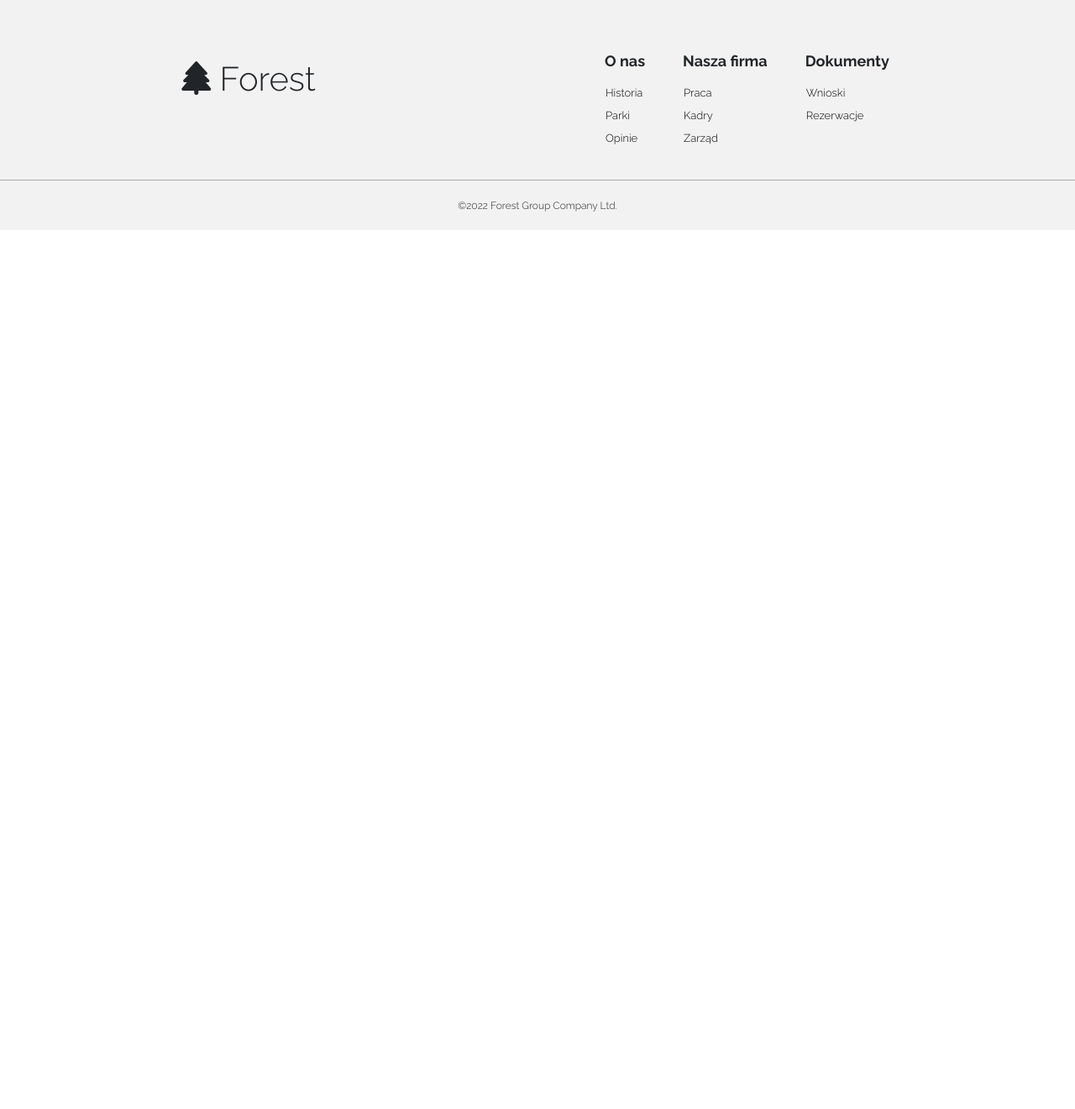
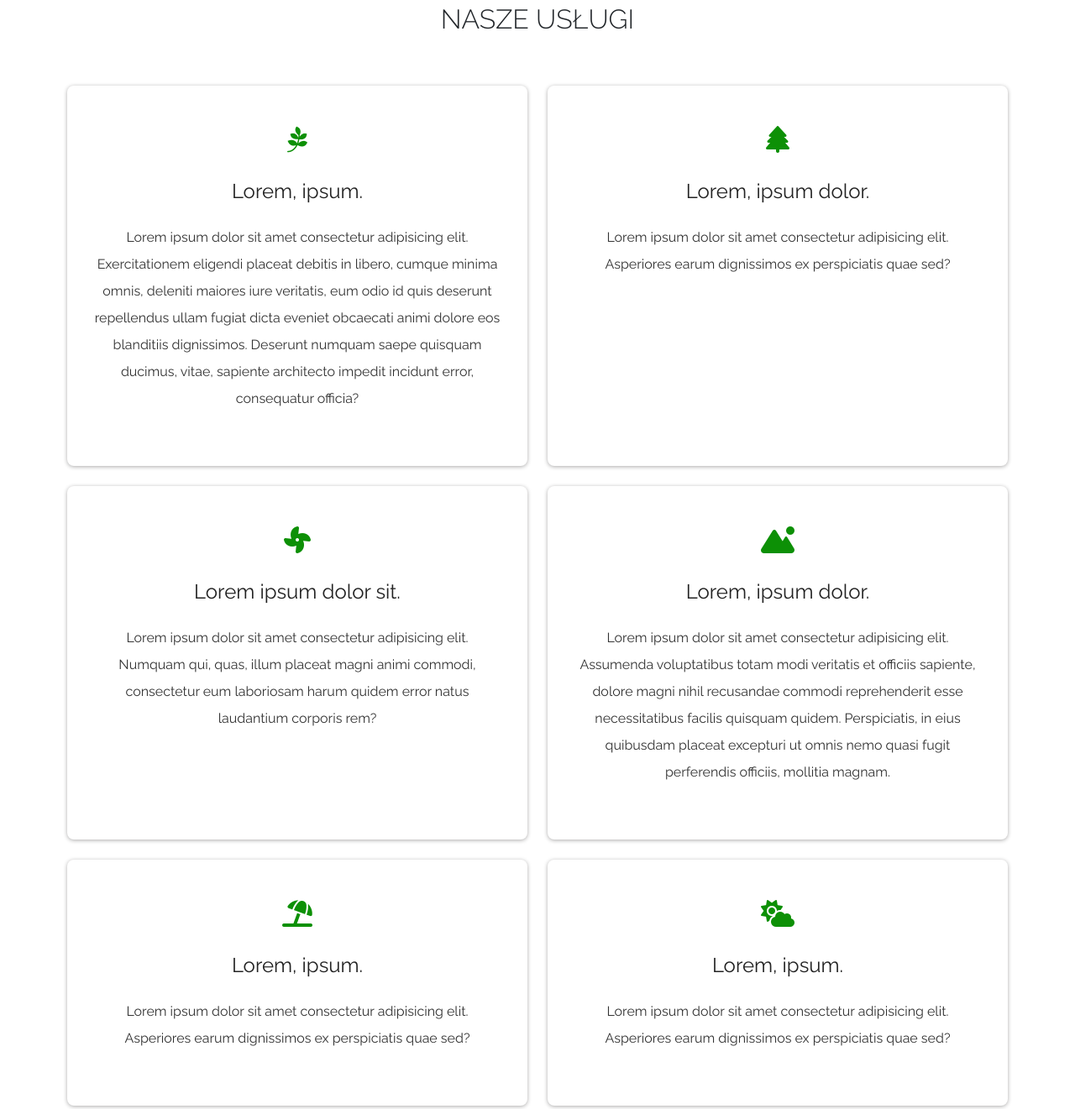
Before and after one commit to B7atis/Forest_Page, a website: page offer.html in a window 1280 px wide. Shown: the part 556-1877 px from the top of the page at 84% size. Before the commit the page ends 830 px from the top, so only its background shows below. Drawn offline with nearby package versions, Linux system fonts and the light colour scheme.

Commit message:
Add content to the offers section.

```diff
--- a/offer.html
+++ b/offer.html
@@ -30,7 +30,7 @@
     </div>
     <ul class="nav-menu">
       <li class="nav-link"><a href="index.html">Home</a></li>
-      <li class="nav-link"><a href="#about">O nas</a></li>
+      <li class="nav-link"><a href="index.html">O nas</a></li>
       <li class="nav-link"><a href="#offer" class="active">Oferta</a></li>
       <li class="nav-link"><a href="#contact">Kontakt</a></li>
     </ul>
@@ -49,6 +49,55 @@
       </div>
     </section>
     <!-- END SECTION BACKGROUND HEADER -->
+
+    <!-- SECTION SERVICES -->
+    <section class="services wrapper">
+      <h2 class="about-us-title">Nasze usługi</h2>
+      <div class="box-container">
+        <div class="box-services">
+          <i class="fa-brands fa-pagelines"></i>
+          <h3>Lorem, ipsum.</h3>
+          <p>Lorem ipsum dolor sit amet consectetur adipisicing elit. Exercitationem eligendi placeat debitis in libero,
+            cumque minima omnis, deleniti maiores iure veritatis, eum odio id quis deserunt repellendus ullam fugiat
+            dicta eveniet obcaecati animi dolore eos blanditiis dignissimos. Deserunt numquam saepe quisquam ducimus,
+            vitae, sapiente architecto impedit incidunt error, consequatur officia?</p>
+        </div>
+        <div class="box-services">
+          <i class="fa-solid fa-tree"></i>
+          <h3>Lorem, ipsum dolor.</h3>
+          <p>Lorem ipsum dolor sit amet consectetur adipisicing elit. Asperiores earum dignissimos ex perspiciatis quae
+            sed?</p>
+        </div>
+        <div class="box-services">
+          <i class="fa-solid fa-fan"></i>
+          <h3>Lorem ipsum dolor sit.</h3>
+          <p>Lorem ipsum dolor sit amet consectetur adipisicing elit. Numquam qui, quas, illum placeat magni animi
+            commodi, consectetur eum laboriosam harum quidem error natus laudantium corporis rem?</p>
+        </div>
+        <div class="box-services">
+          <i class="fa-solid fa-mountain-sun"></i>
+          <h3>Lorem, ipsum dolor.</h3>
+          <p>Lorem ipsum dolor sit amet consectetur adipisicing elit. Assumenda voluptatibus totam modi veritatis et
+            officiis sapiente, dolore magni nihil recusandae commodi reprehenderit esse necessitatibus facilis quisquam
+            quidem. Perspiciatis, in eius quibusdam placeat excepturi ut omnis nemo quasi fugit perferendis officiis,
+            mollitia magnam.</p>
+        </div>
+        <div class="box-services">
+          <i class="fa-solid fa-umbrella-beach"></i>
+          <h3>Lorem, ipsum.</h3>
+          <p>Lorem ipsum dolor sit amet consectetur adipisicing elit. Asperiores earum dignissimos ex perspiciatis quae
+            sed?</p>
+        </div>
+        <div class="box-services">
+          <i class="fa-solid fa-cloud-sun"></i>
+          <h3>Lorem, ipsum.</h3>
+          <p>Lorem ipsum dolor sit amet consectetur adipisicing elit. Asperiores earum dignissimos ex perspiciatis quae
+            sed?</p>
+        </div>
+      </div>
+    </section>
+    <!-- END SECTIONS SERVICES -->
+
   </main>
 
 
--- a/src/sass/main.scss
+++ b/src/sass/main.scss
@@ -41,7 +41,7 @@ nav {
 
 nav .logo {
   font-size: 33px;
-  color: #000;
+  color: #1b1b1b;
   font-weight: 300;
 }
 
@@ -403,6 +403,41 @@ nav ul li a.active {
   font-size: 12px;
 }
 
+/* SERVICES */
+.services .box-container {
+  display: flex;
+  flex-wrap: wrap;
+  gap: 1.5rem;
+}
+
+.box-services {
+  flex: 1 1 30rem;
+  border-radius: 0.5rem;
+  background-color: #fff;
+  box-shadow: 0 1px 5px rgb(172, 171, 171);
+  padding: 2rem;
+  text-align: center;
+}
+
+.box-services i {
+  color: rgb(13, 144, 6);
+  font-size: 2rem;
+  padding: 1rem 0;
+}
+
+.box-services h3 {
+  color: #222;
+  font-size: 1.5rem;
+  padding-top: 1rem;
+}
+
+.box-services p {
+  color: #333;
+  font-size: 1rem;
+  padding: 1rem 0;
+  line-height: 2;
+}
+
 @media (max-width: 767px) {
   /* OFFER */
   .offer-container {
```
Also changed, not shown: dist/css/main.min.css, index.html (indentation only), 3 other files.
